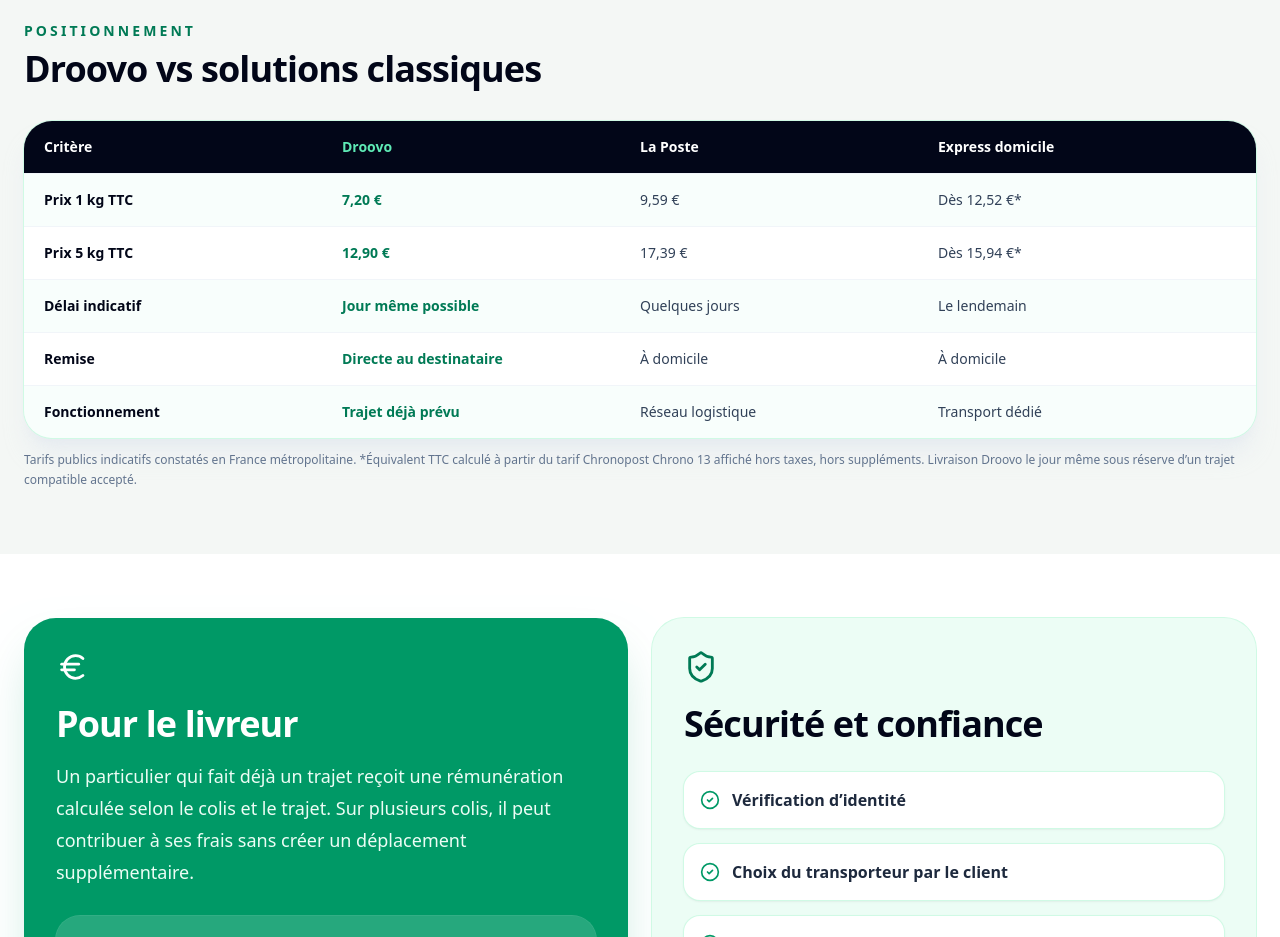
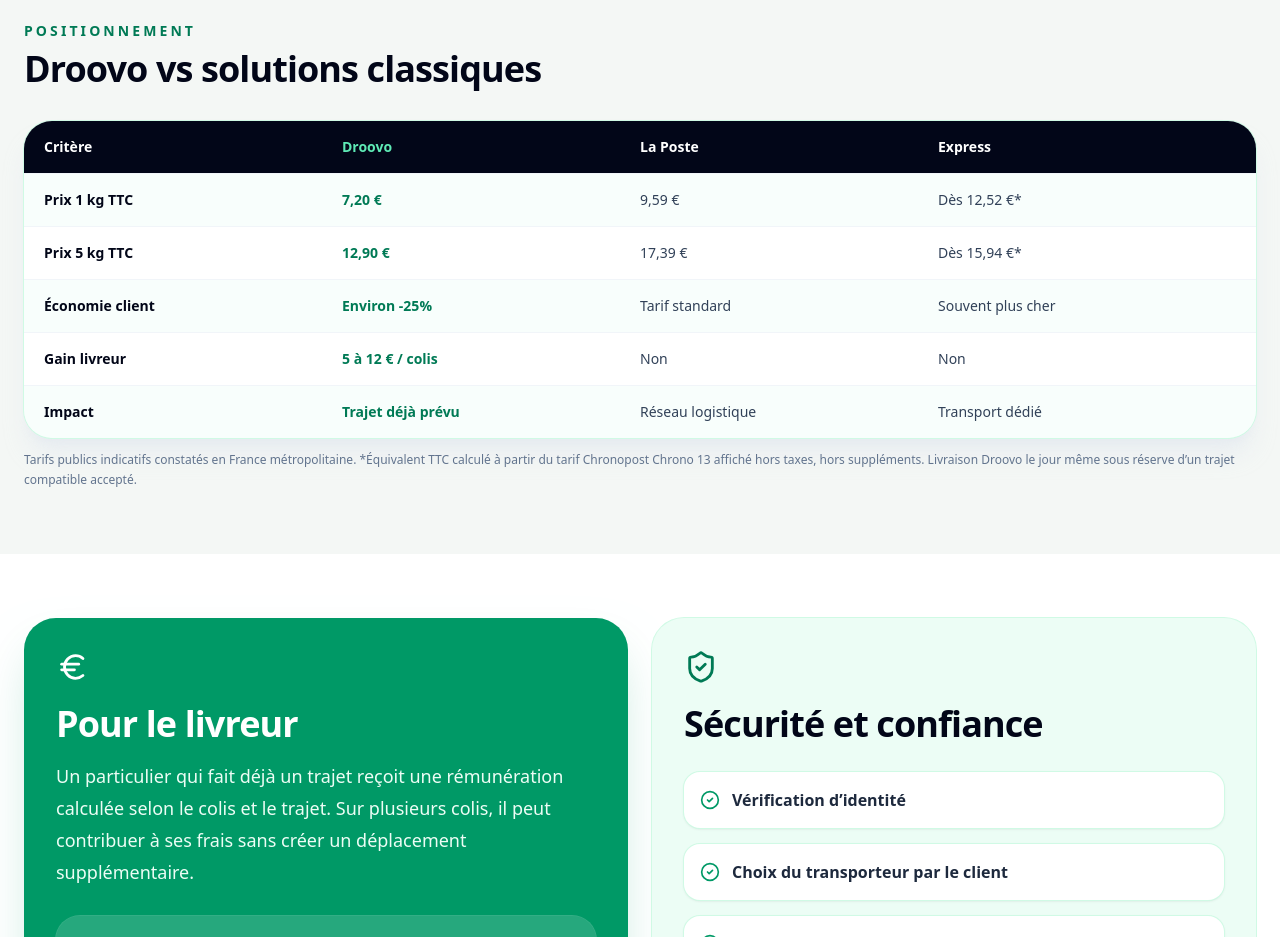
Before and after one commit to lafere75-del/Droovo, a Next.js app: page / in a window 1280 px wide. Shown: the part 3500-4437 px from the top of the page. Built offline with nearby package versions, Linux system fonts and the light colour scheme; no server answers; the database is empty.

Commit message:
Restaure le comparatif avec les prix corrigés

```diff
--- a/components/DroovoApp.jsx
+++ b/components/DroovoApp.jsx
@@ -59,9 +59,9 @@ const parcels = [
 const comparison = [
   ["Prix 1 kg TTC", "7,20 €", "9,59 €", "Dès 12,52 €*"],
   ["Prix 5 kg TTC", "12,90 €", "17,39 €", "Dès 15,94 €*"],
-  ["Délai indicatif", "Jour même possible", "Quelques jours", "Le lendemain"],
-  ["Remise", "Directe au destinataire", "À domicile", "À domicile"],
-  ["Fonctionnement", "Trajet déjà prévu", "Réseau logistique", "Transport dédié"],
+  ["Économie client", "Environ -25%", "Tarif standard", "Souvent plus cher"],
+  ["Gain livreur", "5 à 12 € / colis", "Non", "Non"],
+  ["Impact", "Trajet déjà prévu", "Réseau logistique", "Transport dédié"],
 ];
 
 const deliverySteps = [
@@ -517,7 +517,7 @@ export default function DroovoApp() {
             <span>Critère</span>
             <span className="text-emerald-300">Droovo</span>
             <span>La Poste</span>
-            <span>Express domicile</span>
+            <span>Express</span>
           </div>
           {comparison.map((row) => (
             <div
```
